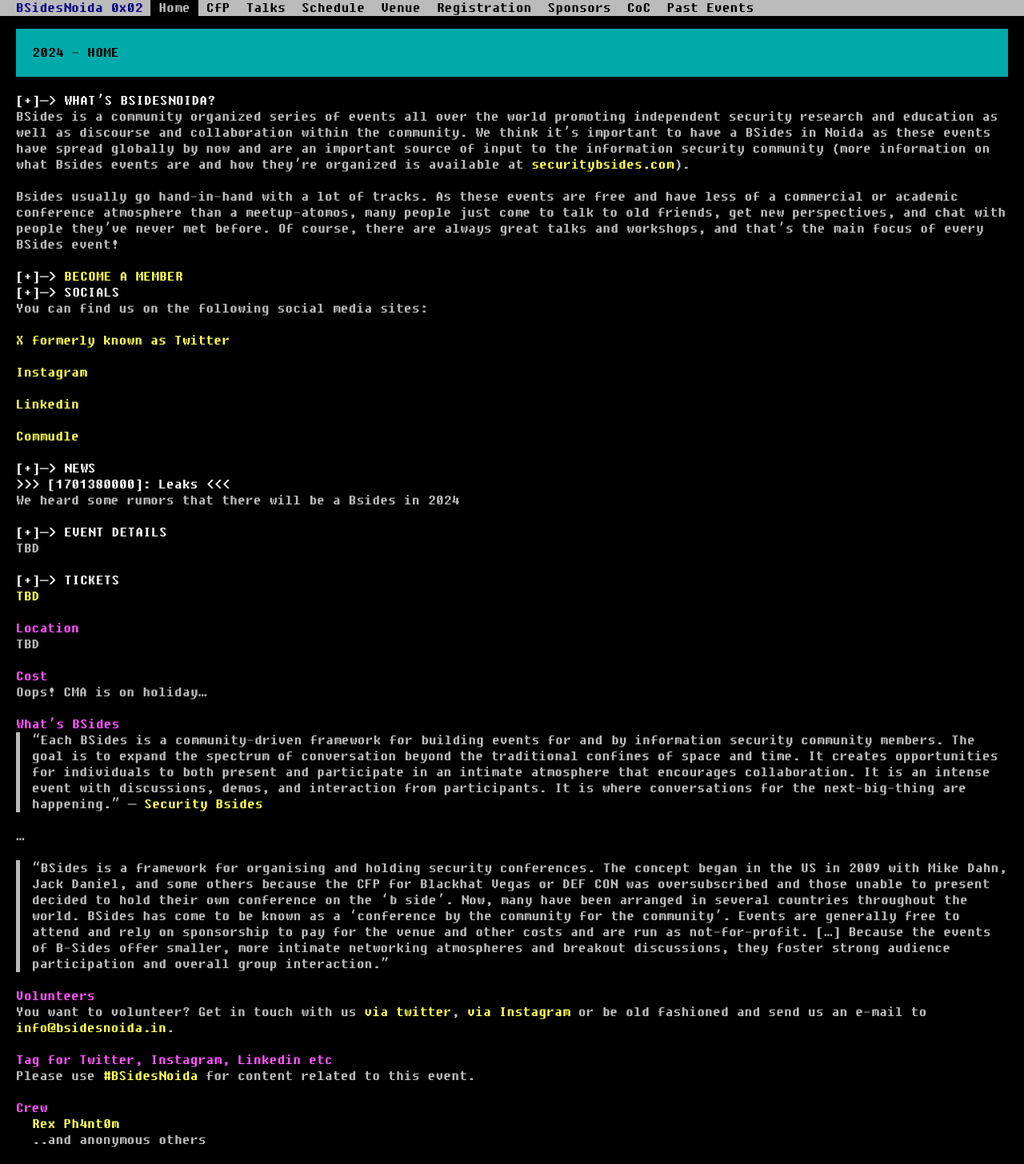
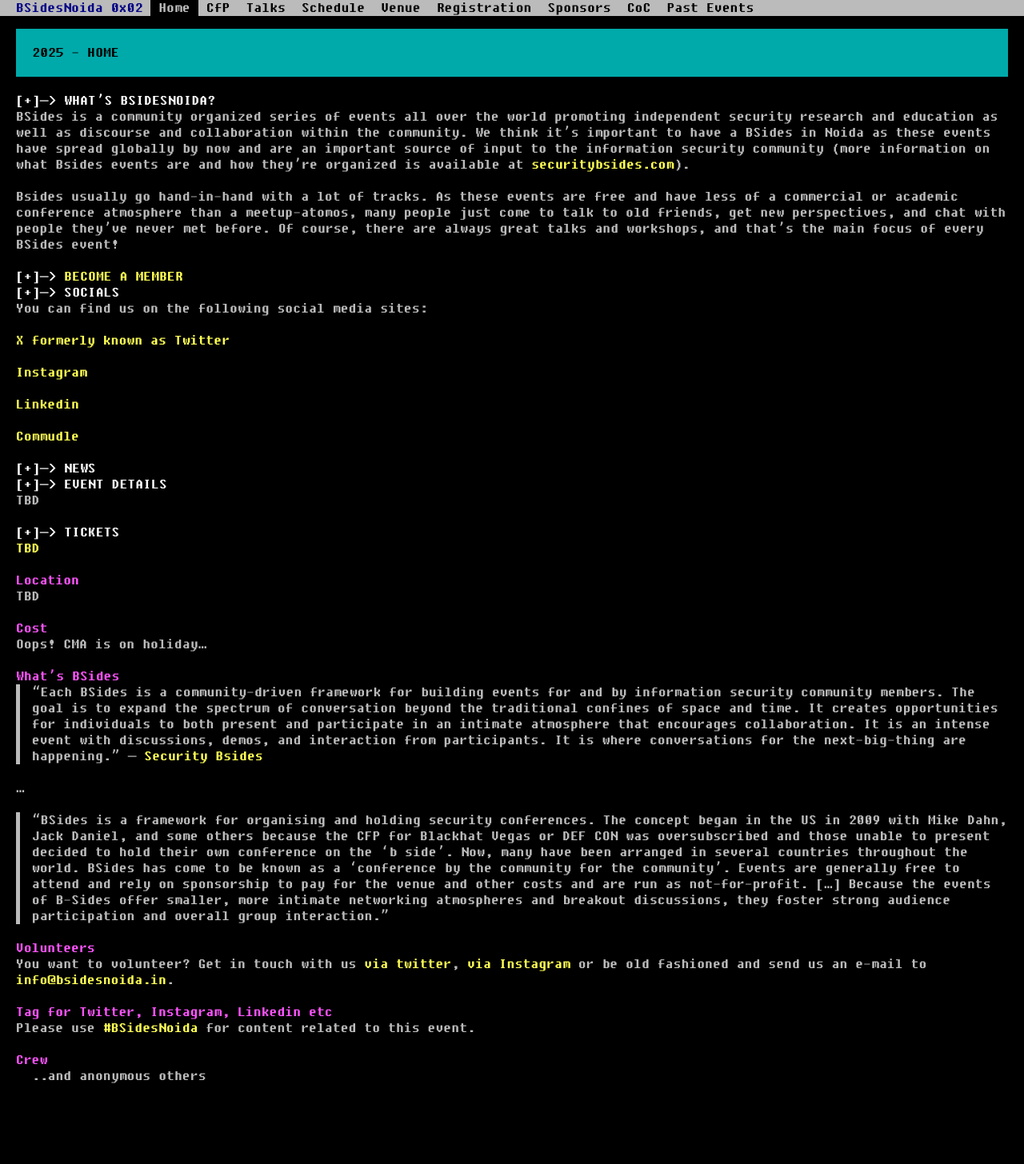
Before and after one commit to BSidesNoida/bsidesnoida.github.io, a Jekyll site: the page built from 01_index.md, in a window 1280 px wide. Shown: the whole page at 80% size. Built offline with Jekyll 4.4.1, drawn with Linux system fonts in a browser that asks for light colours; nearby versions of some CDN libraries; after the commit the page ends 1376 px from its top, so only the background shows below that.

Commit message:
Update 01_index.md

```diff
--- a/01_index.md
+++ b/01_index.md
@@ -1,7 +1,7 @@
 ---
 title: Home
 layout: default
-year: 2024
+year: 2025
 permalink: /
 ---
 
@@ -29,7 +29,7 @@
 
 # [+]--> News
 
-{% for news_entry in site.data.bs_2024.news %}
+{% for news_entry in site.data.bs_2025.news %}
 ### [{{ news_entry.timestamp }}]: {{ news_entry.title }}
 {{ news_entry.content }}
 {% endfor %}
@@ -77,5 +77,5 @@
 
 #### Crew
 
-* {% for member in site.data.bs_2024.crew %} [{{ member.name }}]({{ member.url }}) {% endfor %}
+* {% for member in site.data.bs_2025.crew %} [{{ member.name }}]({{ member.url }}) {% endfor %}
 * ..and anonymous others
```
